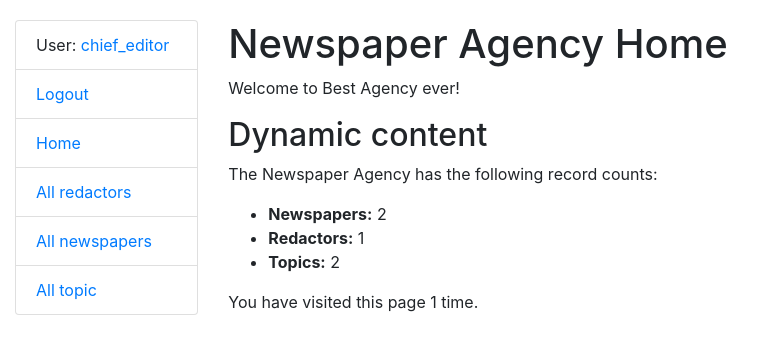
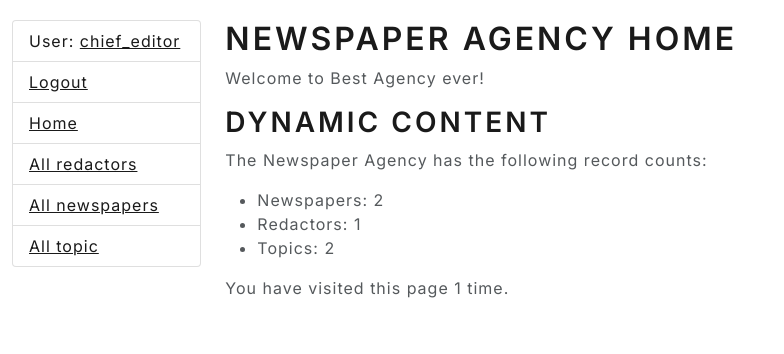
Before and after one commit to Kronev1i/newspaper-agency, a Django app: page / in a window 1280 px wide. Shown: the top 354 px of the page, without its empty margins (0-784 px from the left). Run offline with Django 5.2, Linux system fonts and the light colour scheme; a user stored in the database is signed in; data comes from the database, SQL or seed files in the repository.

Commit message:
style: customize UI components with Lux theme (sidebar, buttons, pagination)

```diff
--- a/templates/base.html
+++ b/templates/base.html
@@ -10,6 +10,15 @@
         integrity="sha384-TX8t27EcRE3e/ihU7zmQxVncDAy5uIKz4rEkgIXeMed4M0jlfIDPvg6uqKI2xXr2"
         crossorigin="anonymous">
   <!-- Add additional CSS in static file -->
+  <link href="https://fonts.googleapis.com/css2?family=Inter:wght@400;600&display=swap" rel="stylesheet">
+
+  <link rel="stylesheet" href="https://bootswatch.com/5/lux/bootstrap.min.css">
+
+  <style>
+      body {
+          font-family: 'Inter', sans-serif;
+      }
+  </style>
   {% load static %}
   <link rel="stylesheet" href="{% static 'css/styles.css' %}">
 </head>
--- a/templates/includes/pagination.html
+++ b/templates/includes/pagination.html
@@ -1,16 +1,20 @@
 {% if is_paginated %}
-  <ul class="pagination">
+  <ul class="pagination mt-4">
     {% if page_obj.has_previous %}
       <li class="page-item">
-        <a href="?page= {{ page_obj.previous_page_number }}" class="page-link">prev</a>
+        <a href="?page= {{ page_obj.previous_page_number }}" class="page-link text-uppercase text-dark">prev</a>
       </li>
     {% endif %}
+
     <li class="page-item active">
-      <span class="page-link">{{ page_obj.number }} of {{ paginator.num_pages }}</span>
+      <span class="page-link bg-dark border-dark text-white">
+        {{ page_obj.number }} of {{ paginator.num_pages }}
+      </span>
     </li>
+
     {% if page_obj.has_next %}
       <li class="page-item">
-        <a href="?page= {{ page_obj.next_page_number }}" class="page-link">next</a>
+        <a href="?page= {{ page_obj.next_page_number }}" class="page-link text-uppercase text-dark">next</a>
       </li>
     {% endif %}
   </ul>
--- a/templates/includes/sidebar.html
+++ b/templates/includes/sidebar.html
@@ -1,26 +1,26 @@
 <ul class="sidebar-nav list-group">
   {% if user.is_authenticated %}
-    <li class="list-group-item">User: <a href="{{ user.get_absolute_url }}">{{ user.get_username }}</a></li>
-    <li class="list-group-item"><a href="{% url 'catalog:logout-confirm-view' %}">Logout</a></li>
+    <li class="list-group-item text-decoration-none">User: <a href="{{ user.get_absolute_url }}">{{ user.get_username }}</a></li>
+    <li class="list-group-item text-decoration-none"><a href="{% url 'catalog:logout-confirm-view' %}">Logout</a></li>
   {% else %}
-    <li class="list-group-item"><a href="{% url 'login'%}?next={{request.path}}">Login</a></li>
+    <li class="list-group-item text-decoration-none"><a href="{% url 'login' %}?next={{ request.path }}">Login</a></li>
   {% endif %}
-  <li class="list-group-item">
+  <li class="list-group-item text-decoration-none">
     <a href="{% url 'catalog:index' %}">
       Home
     </a>
   </li>
-  <li class="list-group-item">
+  <li class="list-group-item text-decoration-none">
     <a href="{% url 'catalog:redactor-list' %}">
       All redactors
     </a>
   </li>
-  <li class="list-group-item">
+  <li class="list-group-item text-decoration-none">
     <a href="{% url 'catalog:newspaper-list' %}">
       All newspapers
     </a>
   </li>
-  <li class="list-group-item">
+  <li class="list-group-item text-decoration-none">
     <a href="{% url 'catalog:topic-list' %}">
       All topic
     </a>
```
Lines whose indentation alone changed are shown as unchanged.
